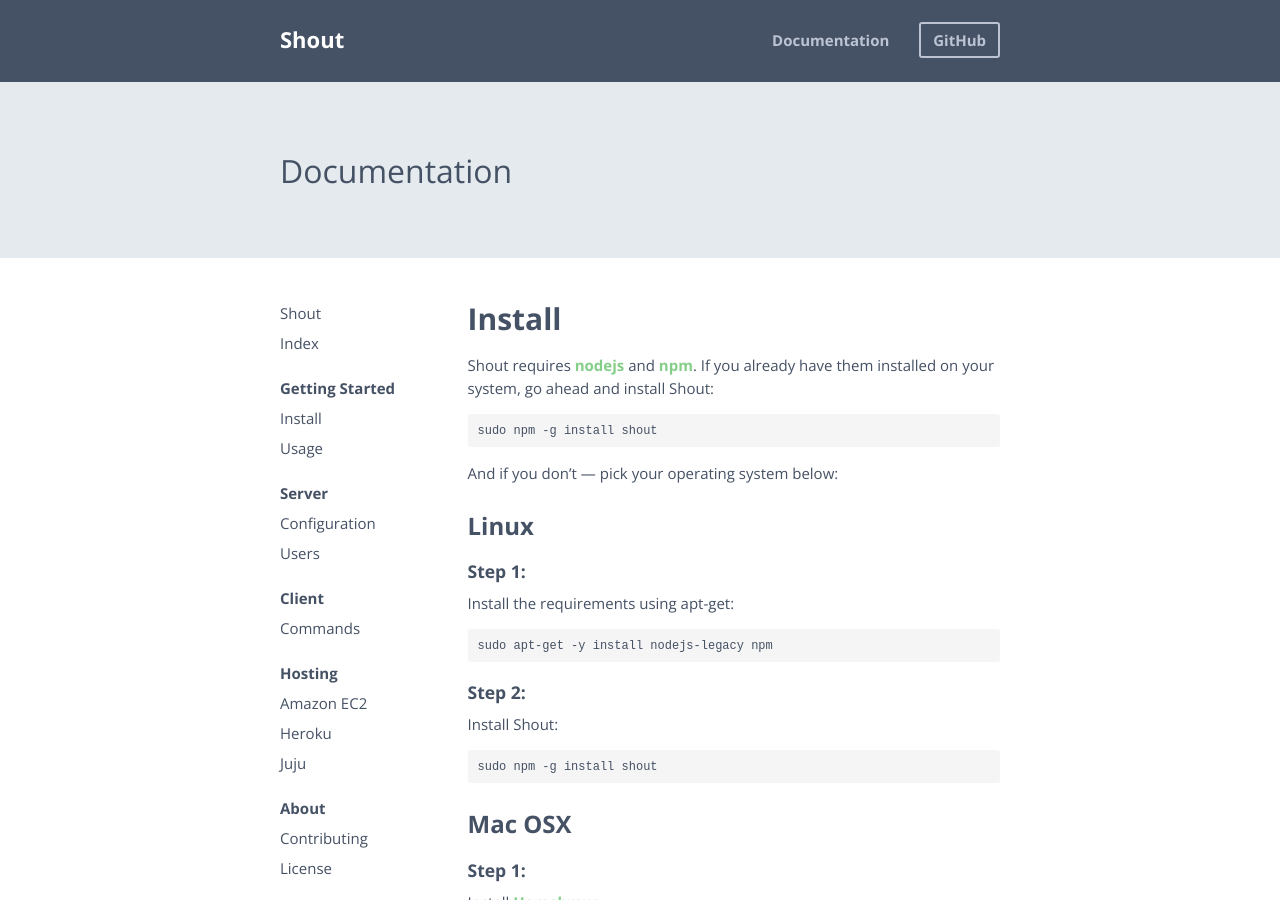
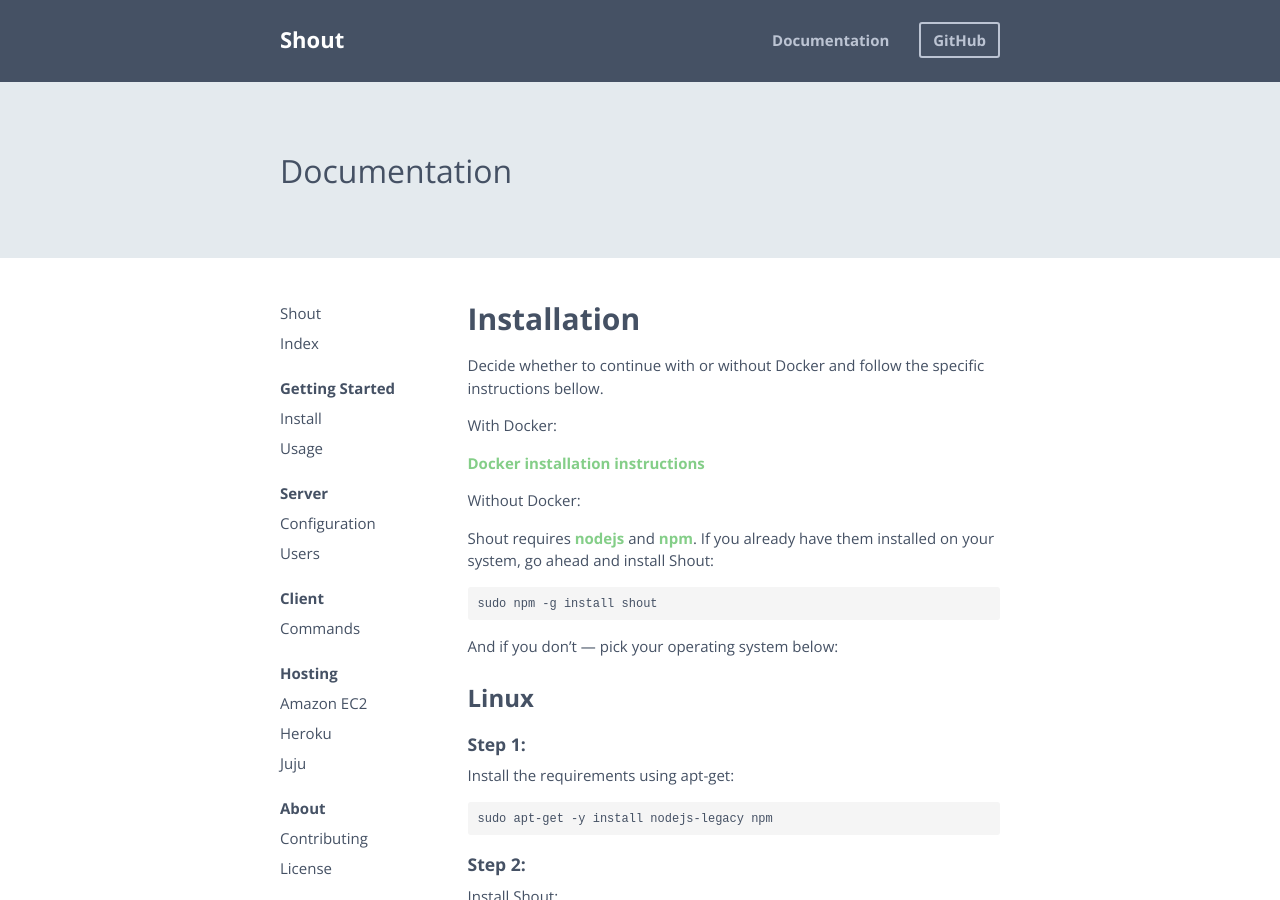
Before and after one commit to thelounge/thelounge.github.io, a Jekyll site: the page built from _docs/getting_started/install.md, in a window 1280 px wide and 900 px high. Built offline with Jekyll 4.4.1, drawn with Linux system fonts in a browser that asks for light colours; Markdown is read by kramdown in place of the engine named in the settings; a style sheet for code colours, icons or effects is not loaded.

Commit message:
Add link to Docker instructions to install page

```diff
--- a/_docs/getting_started/install.md
+++ b/_docs/getting_started/install.md
@@ -6,7 +6,15 @@
 order: 1.1
 ---
 
-# Install
+# Installation
+
+Decide whether to continue with or without Docker and follow the specific instructions bellow.
+
+With Docker:
+
+[Docker installation instructions](/docs/getting_started/docker.html)
+
+Without Docker:
 
 Shout requires [nodejs](http://nodejs.org/) and [npm](https://www.npmjs.org/). If you already have them installed on your system, go ahead and install Shout:
 
```
